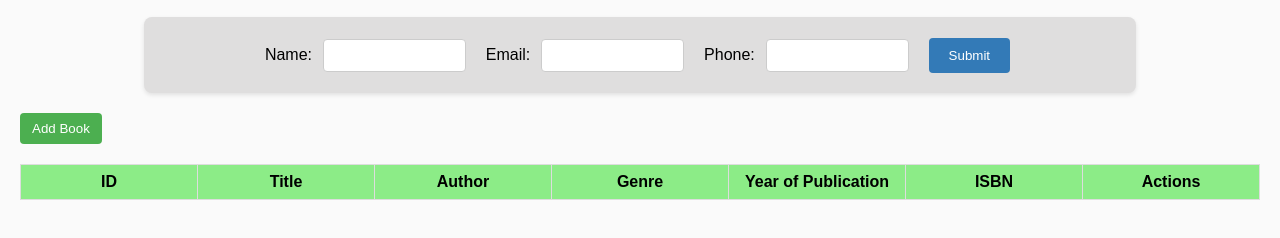
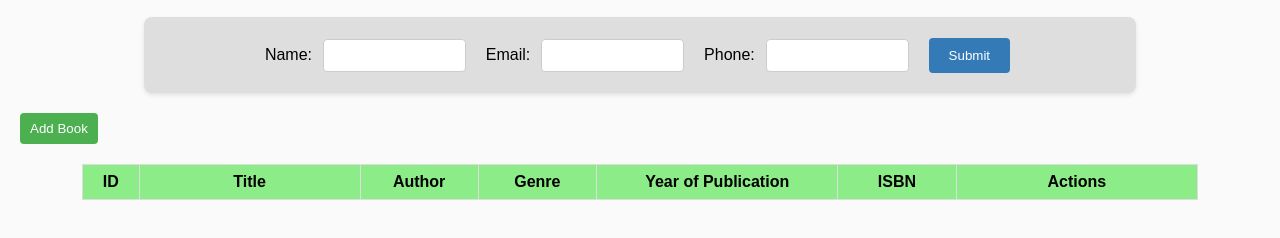
Before and after one commit to H-S-RATHI/Book-Donate-Prj, a website: page public/index.html in a window 1280 px wide. Shown: the part 70-308 px from the top of the page. Drawn offline with Linux system fonts and the light colour scheme; no server answers.

Commit message:
css updated

```diff
--- a/public/index.html
+++ b/public/index.html
@@ -43,7 +43,7 @@
 
     <!-- Button to add a new book -->
     <button onclick="add_row()">Add Book</button>
-
+    <div class="table_container">
       <!-- Table to display book data -->
       <table id="data_table">
         <!-- Table headers -->
@@ -58,6 +58,7 @@
         </tr>
         <!-- Book data rows will appear here -->
       </table>
+    </div>
 
     <!-- Script file for dynamic functionality -->
     <script src="index.js"></script>
--- a/public/styles.css
+++ b/public/styles.css
@@ -59,23 +59,18 @@ h1 {
   background-color: #286090;
 }
 
-button {
-  padding: 8px 12px;
-  cursor: pointer;
-  border: none;
-  border-radius: 4px;
-  background-color: #4caf50;
-  color: white;
-  margin-right: 5px;
-}
-
 button:hover {
   background-color: #16e821;
 }
 
+.table_container {
+  display: flex;
+  justify-content: center;
+}
+
 table {
   border-collapse: collapse;
-  width: 100%;
+  width: 90%;
   margin-top: 20px;
   table-layout: fixed;
 }
@@ -94,7 +89,7 @@ table td {
 }
 
 button {
-  padding: 8px 12px;
+  padding: 8px 10px;
   cursor: pointer;
   border: none;
   border-radius: 4px;
@@ -136,10 +131,47 @@ button:hover {
 .animate-slide-out-right {
   animation: slide-out-right 0.5s ease-out forwards;
 }
+/* Customize table column widths for larger screens */
+@media screen and (min-width: 681px) {
+  table th:nth-of-type(2),
+  table td:nth-of-type(2) {
+    width: 20%; /* Title */
+  }
+
+  table th:nth-of-type(5),
+  table td:nth-of-type(5) {
+    width: 22%; /* Year of Publication */
+  }
+
+  table th:nth-of-type(7),
+  table td:nth-of-type(7) {
+    width: 22%; /* Actions */
+  }
+
+  table th:nth-of-type(3),
+  table td:nth-of-type(3) {
+    width: 10%; /* Author */
+  }
+
+  table th:nth-of-type(4),
+  table td:nth-of-type(4),
+  table th:nth-of-type(6),
+  table td:nth-of-type(6) {
+    width: 10%; /* Genre & ISBN */
+  }
+
+  table th:nth-of-type(1),
+  table td:nth-of-type(1) {
+    width: 4%; /* Sr. No. */
+  }
+}
 
 @media screen and (max-width: 768px) {
   #userForm {
     justify-content: space-around;
+    width: 100%;
+  }
+  table {
     width: 100%;
   }
 
@@ -150,7 +182,15 @@ button:hover {
   }
 }
 
-@media screen and (max-width: 480px) {
+@media screen and (max-width: 680px) {
+  body {
+    padding: 10px;
+  }
+
+  .table-container {
+    display: flex;
+    justify-content: center;
+  }
   #userForm {
     background-color: #ebeaea;
     display: grid;
@@ -158,7 +198,7 @@ button:hover {
     border-radius: 8px;
     box-shadow: 0 2px 4px rgba(0, 0, 0, 0.1);
     margin-bottom: 30px;
-    width: 75%;
+    width: 60%;
     column-gap: 5px;
   }
 
@@ -180,7 +220,7 @@ button:hover {
 
   button[type="submit"] {
     grid-column: 1 / span 2;
-    padding: 10px 20px;
+    padding: 10px 30px;
     background-color: #4caf50;
     color: white;
     border: none;
@@ -189,13 +229,17 @@ button:hover {
   }
 
   table {
-    font-size: 14px;
+    font-size: 12px;
     margin: 20px;
+    margin-left: 20%;
+
+    width: 100%;
   }
 
   table th,
   table td {
-    padding: 5px;
+    padding: 8px;
+    width: 140px;
   }
 
   table th {
```
Lines whose indentation alone changed are shown as unchanged.
